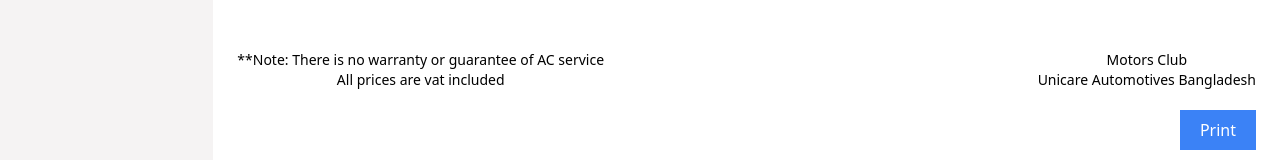
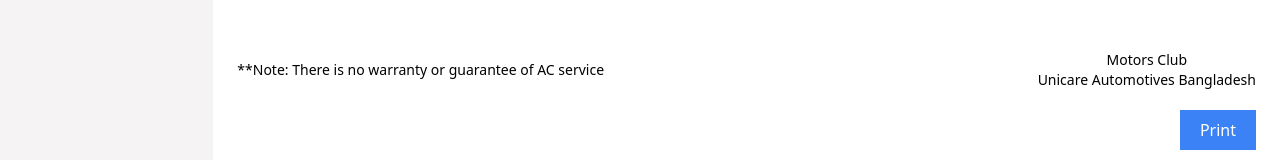
Before and after one commit to apon0076/motor-club-frontend, a React (Create React App) app: page /view-invoice/1 in a window 1280 px wide. Shown: the part 516-676 px from the top of the page. Built offline with nearby package versions, Linux system fonts and the light colour scheme; no server answers; sample sign-in values are in the browser's storage.

Commit message:
invoice problem solve

```diff
--- a/src/components/Invoice/Invoice.js
+++ b/src/components/Invoice/Invoice.js
@@ -168,7 +168,6 @@ export default function Invoice() {
               <p className="font-medium text-sm">
                 **Note: There is no warranty or guarantee of AC service
               </p>
-              <p className="font-medium text-sm">All prices are vat included</p>
             </div>
             <div className="flex items-center justify-center flex-col">
               <p className="font-medium text-sm">Motors Club</p>
```
Also changed, not shown: 2 other files (tests, documents, lock files or other folders).
